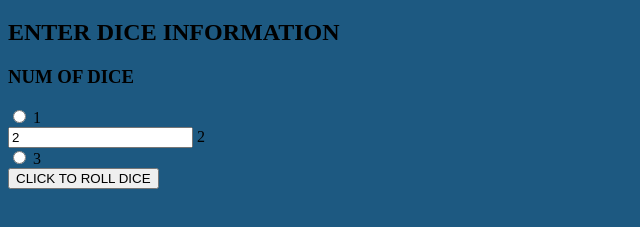
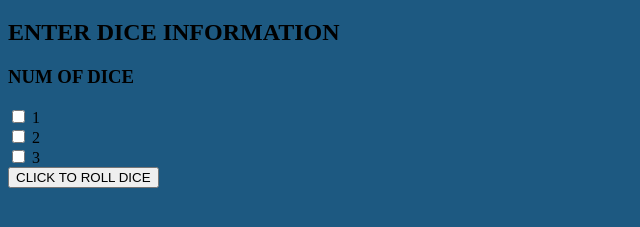
Before and after one commit to mikiwong1/Final-Mini-Project, a plain HTML site: page index.html in a window 1280 px wide. Shown: the part 61-288 px from the top of the page, without its empty margins (0-640 px from the left). Drawn offline with Linux system fonts and the light colour scheme.

Commit message:
Update index.html

```diff
--- a/index.html
+++ b/index.html
@@ -9,6 +9,14 @@
 
 body{
     background-color: rgb(29, 89, 129);
+}
+
+h1{
+    color: white;
+}
+
+h1{
+    color: white;
 }
 
 h1{
@@ -50,11 +58,11 @@ h1{
 
     <h3>NUM OF DICE</h3>
 
-    <input type="radio" id="1" name="numDice" value="1"/>
+    <input type="checkbox" id="1" name="numDice" value="1"/>
     <label for="1">1</label><br>
-    <input type="" id="2" name="numDice" value="2"/>
+    <input type="checkbox" id="2" name="numDice" value="2"/>
     <label for="2">2</label><br>
-    <input type="radio" id="？" name="numpice"value="3"/>
+    <input type="checkbox" id="？" name="numpice"value="3"/>
     <label for="3">3</label><br>
 
     <button onclick="roll();">CLICK TO ROLL DICE</button>
```
